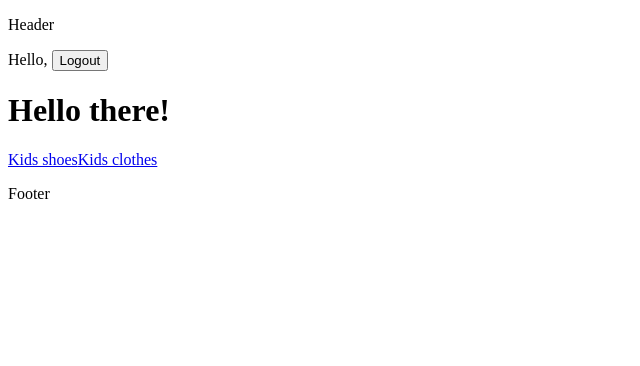
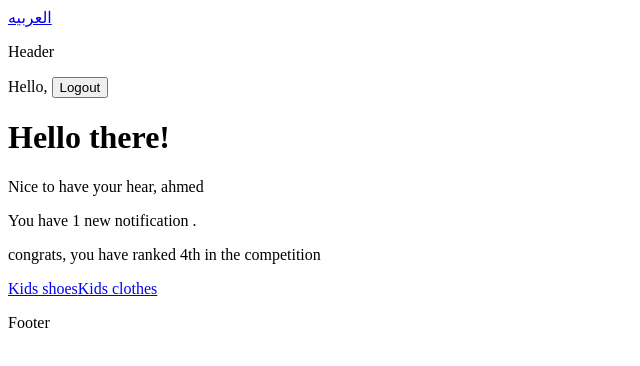
Before and after one commit to mhmd-salah/adv-NEXT, a Next.js app: page /en in a window 1280 px wide. Shown: the top 366 px of the page, without its empty margins (0-640 px from the left). Built offline with nearby package versions, Linux system fonts and the light colour scheme; no server answers.

Commit message:
feat(next-intl): add add same config, Ordinal pluralization

```diff
--- a/src/app/[locale]/(website)/(homepage)/page.tsx
+++ b/src/app/[locale]/(website)/(homepage)/page.tsx
@@ -18,6 +18,7 @@ const categories = [
 // export const revalidate = 20;
 
 export default function HomePage() {
+  const username = 'ahmed';
   const t = useTranslations();
   console.log('homepage rendered');
   /**
@@ -36,7 +37,9 @@ export default function HomePage() {
   return (
     <main className="grow bg-zinc-800 flex flex-col items-center justify-center">
       <h1 className="text-white text-4xl font-bold">{t('title')}</h1>
-
+      <p>{t('nice-to-have-your-hear-name', { name: username })} </p>
+      <p>{t('you-have-count-new-notification', { count: 1 })}</p>
+      <p>{t('competation-rank',{rank: 4})}</p>
       <div className="flex flex-col">
         {categories.map((link) => (
           <Link key={link.id} href={`/categories/${link.slug}/${link.id}`}>
--- a/src/app/[locale]/layout.tsx
+++ b/src/app/[locale]/layout.tsx
@@ -18,6 +18,7 @@ const geistMono = Geist_Mono({
 });
 
 import { getTranslations } from 'next-intl/server';
+import Header from '@/components/shared/layout/headr';
 
 // Locale function props
 interface LocaleLayoutProps {
@@ -65,7 +66,10 @@ async function LocalLayout({ children, params }: LocaleLayoutProps) {
       <body
         className={`${geistSans.variable} ${geistMono.variable} antialiased`}
       >
-        <Providers>{children}</Providers>
+        <Providers>
+          <Header />
+          {children}
+        </Providers>
       </body>
     </html>
   );
--- /dev/null
+++ b/src/components/shared/layout/headr.tsx
@@ -0,0 +1,44 @@
+'use client';
+import { Button } from '@base-ui/react';
+import { useLocale } from 'next-intl';
+import { Link, usePathname, useRouter } from '@/i18n/navigation';
+import { startTransition, useEffect, useState } from 'react';
+
+const Header = () => {
+  // Navigation
+  const router = useRouter();
+  const pathname = usePathname();
+  const locale = useLocale();
+
+  // State
+  const [searchParams, setSearchParams] = useState('');
+
+  // Variables
+  const language = locale === 'ar' ? 'English' : 'العربيه';
+
+  // Effect
+  useEffect(() => {
+    startTransition(() => setSearchParams(location.search));
+  }, [searchParams]);
+
+  return (
+    <header className="flex items-center justify-between text-sm  p-2 fixed top-0 right-0 z-50 bg-blue-600 text-white">
+      {/* <Button
+        onClick={() =>
+          router.replace(pathname, { locale: locale === 'ar' ? 'en' : 'ar' })
+        }
+      >
+        {language}
+      </Button> */}
+
+      <Link
+        href={pathname + searchParams}
+        locale={locale === 'ar' ? 'en' : 'ar'}
+      >
+        {language}
+      </Link>
+    </header>
+  );
+};
+
+export default Header;
--- a/src/i18n/messages/ar.json
+++ b/src/i18n/messages/ar.json
@@ -1,4 +1,7 @@
 {
   "title": "مرحبا بكم",
-  "app-title": "تطبيق روز"
+  "app-title": "تطبيق روز",
+  "nice-to-have-your-hear-name": "يسعدني سماعك يا {name}",
+  "you-have-count-new-notification": "لديك {count} من الاشعارت الجديده",
+  "competation-rank": "تهانينا، لقد حصلت على المركز {rank, select, 1 {الأول} 2 {الثاني} other {#} } في المسابقة"
 }
--- a/src/i18n/messages/en.json
+++ b/src/i18n/messages/en.json
@@ -1,4 +1,7 @@
 {
   "title": "Hello there!",
-  "app-title": "Rose App"
+  "app-title": "Rose App",
+  "nice-to-have-your-hear-name": "Nice to have your hear, {name}",
+  "you-have-count-new-notification": "You have {count, plural, =0 {no notifications} =1 {# new notification} other {# new notifications}} .",
+  "competation-rank": "congrats, you have ranked {rank, selectordinal, one {1st} two {2end} few {3rd} other {#th}} in the competition"
 }
```
